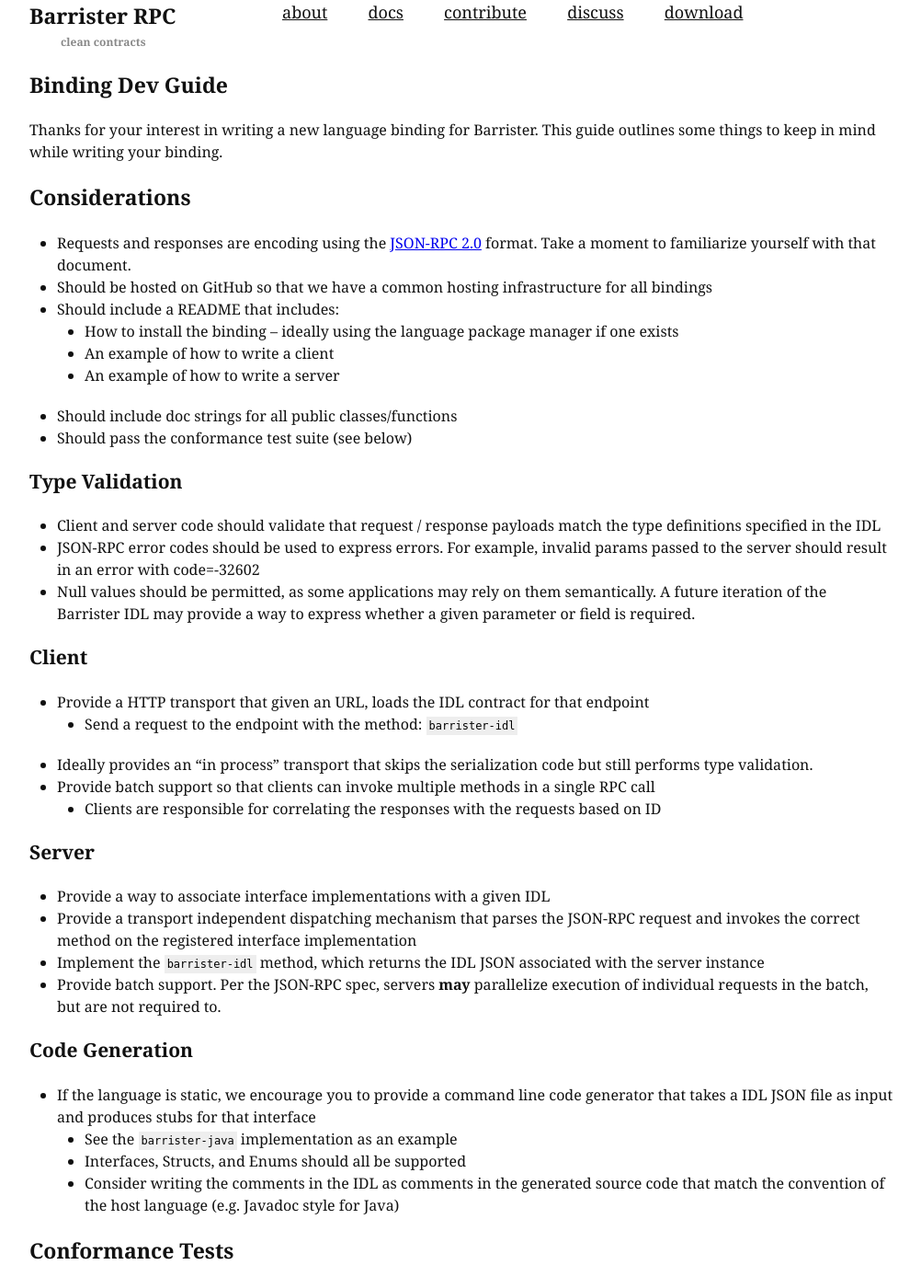
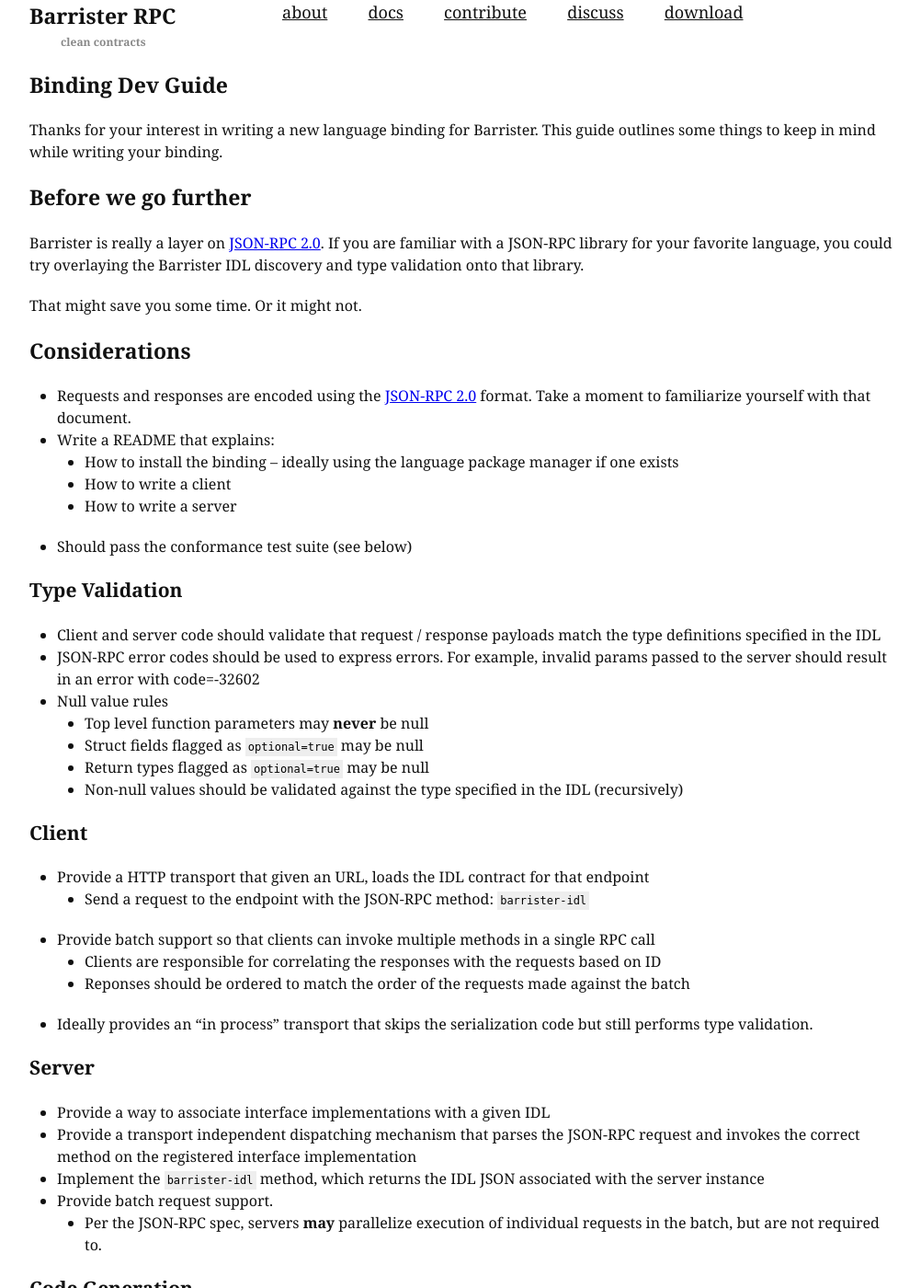
Before and after one commit to coopernurse/barrister-site, a Jekyll site: the page built from binding.md, in a window 1280 px wide and 1400 px high. Shown: the whole window at 92% size, without its empty margins (138-1140 px from the left). Built offline with Jekyll 4.4.1, drawn with Linux system fonts in a browser that asks for light colours; Markdown is read by kramdown in place of the engine named in the settings; some of the changed text lies outside the part shown.

Commit message:
cleaned up some copy. added section on why you might use Barrister. added more notes for binding authors.

```diff
--- a/binding.md
+++ b/binding.md
@@ -8,44 +8,63 @@
 Thanks for your interest in writing a new language binding for Barrister.  This guide outlines
 some things to keep in mind while writing your binding.
 
+## Before we go further
+
+Barrister is really a layer on [JSON-RPC 2.0](http://jsonrpc.org/specification).  If you are familiar with
+a JSON-RPC library for your favorite language, you could try overlaying the Barrister IDL discovery and
+type validation onto that library.
+
+That might save you some time.  Or it might not.
+
 ## Considerations
 
-* Requests and responses are encoding using the [JSON-RPC 2.0](http://jsonrpc.org/specification) format.  Take a moment to familiarize yourself with that document.
-* Should be hosted on GitHub so that we have a common hosting infrastructure for all bindings
-* Should include a README that includes:
+* Requests and responses are encoded using the [JSON-RPC 2.0](http://jsonrpc.org/specification) format.  Take a moment to familiarize yourself with that document.
+* Write a README that explains:
   * How to install the binding -- ideally using the language package manager if one exists
-  * An example of how to write a client
-  * An example of how to write a server
-* Should include doc strings for all public classes/functions
+  * How to write a client
+  * How to write a server
 * Should pass the conformance test suite (see below)
 
 ### Type Validation
 
 * Client and server code should validate that request / response payloads match the type definitions specified in the IDL
 * JSON-RPC error codes should be used to express errors. For example, invalid params passed to the server should result in an error with code=-32602
-* Null values should be permitted, as some applications may rely on them semantically.  A future iteration of the Barrister IDL may provide a way to express whether a given parameter or field is required.
+* Null value rules
+  * Top level function parameters may **never** be null
+  * Struct fields flagged as `optional=true` may be null
+  * Return types flagged as `optional=true` may be null
+  * Non-null values should be validated against the type specified in the IDL (recursively)
 
 ### Client
 
 * Provide a HTTP transport that given an URL, loads the IDL contract for that endpoint
-  * Send a request to the endpoint with the method: `barrister-idl`
-* Ideally provides an "in process" transport that skips the serialization code but still performs type validation.
+  * Send a request to the endpoint with the JSON-RPC method: `barrister-idl`
 * Provide batch support so that clients can invoke multiple methods in a single RPC call
   * Clients are responsible for correlating the responses with the requests based on ID
+  * Reponses should be ordered to match the order of the requests made against the batch
+* Ideally provides an "in process" transport that skips the serialization code but still performs type validation.
 
 ### Server
 
 * Provide a way to associate interface implementations with a given IDL
 * Provide a transport independent dispatching mechanism that parses the JSON-RPC request and invokes the correct method on the registered interface implementation
 * Implement the `barrister-idl` method, which returns the IDL JSON associated with the server instance
-* Provide batch support.  Per the JSON-RPC spec, servers **may** parallelize execution of individual requests in the batch, but are not required to.
+* Provide batch request support.
+  * Per the JSON-RPC spec, servers **may** parallelize execution of individual requests in the batch, but are not required to.
 
 ### Code Generation
 
 * If the language is static, we encourage you to provide a command line code generator that takes a IDL JSON file as input and produces stubs for that interface
-  * See the `barrister-java` implementation as an example
+  * See the [barrister-java](https://github.com/coopernurse/barrister-java) implementation as an example
   * Interfaces, Structs, and Enums should all be supported
   * Consider writing the comments in the IDL as comments in the generated source code that match the convention of the host language (e.g. Javadoc style for Java)
+
+## Jenkins Continuous Integration
+
+I have a Jenkins server that runs the test suite for Barrister and the supported language bindings.
+Once your binding is far enough along I'd like to add it to the Jenkins server and integrate it into the
+conformance test suite.  Please ping me on the
+[mailing list](https://groups.google.com/forum/#!forum/barrister-rpc) when you're ready.
 
 ## Conformance Tests
 
```
Also changed, not shown: contribute.md (+12 -0 lines), index.md (+12 -4 lines).
